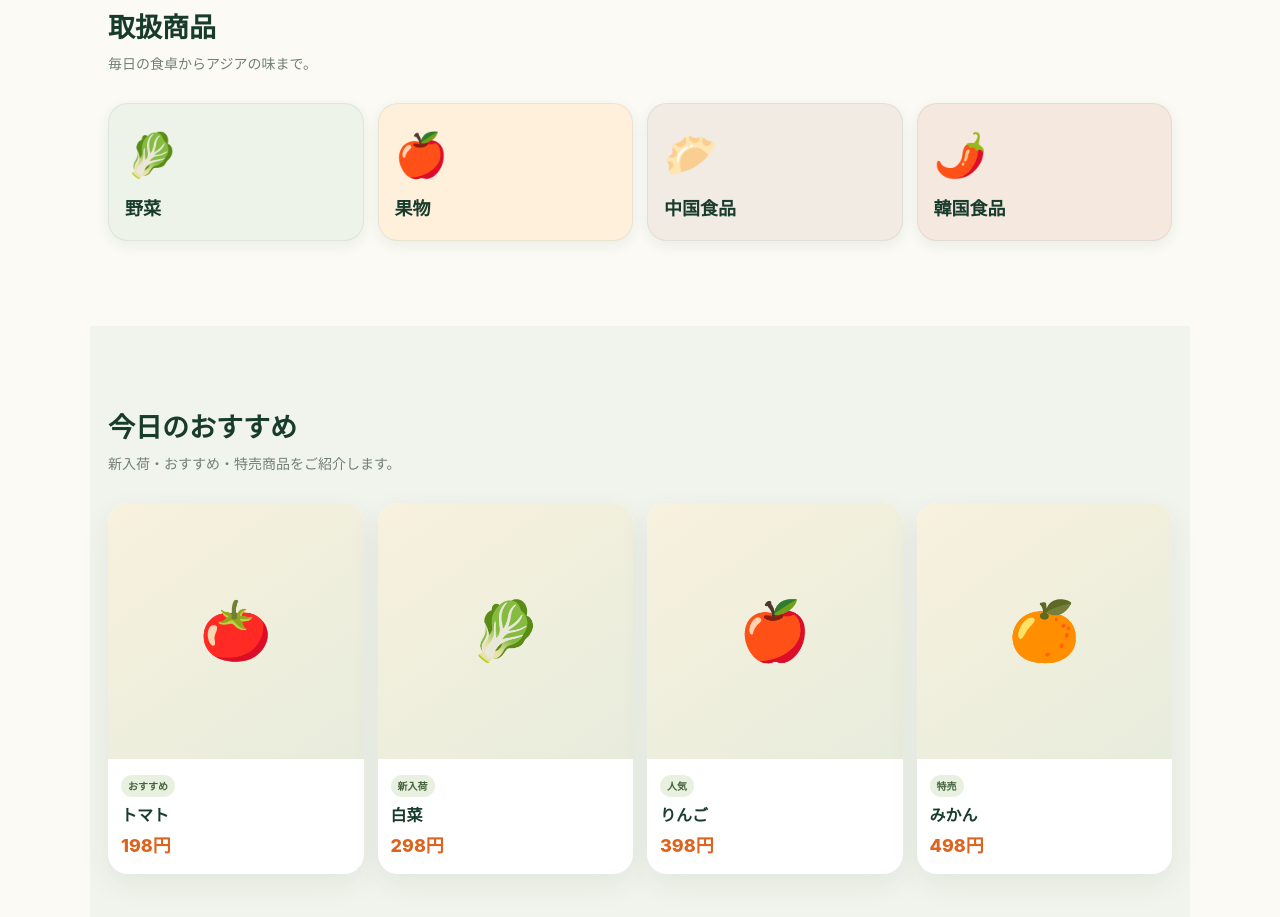
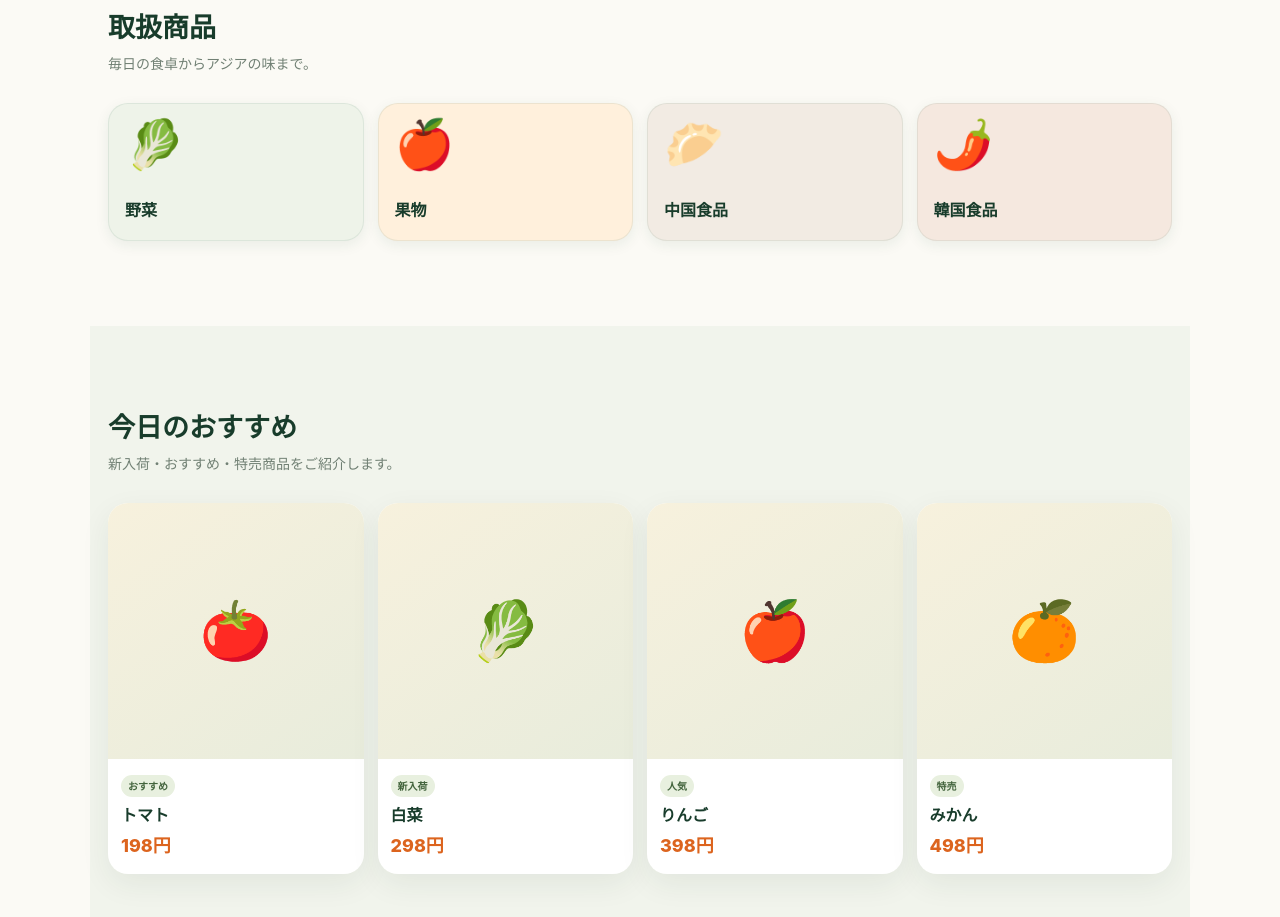
Before and after one commit to kimzuhyuk199892-eng/fukushin-seikaten, a plain HTML site: page index.html in a window 1280 px wide. Shown: the part 800-1717 px from the top of the page. Drawn offline with Linux system fonts and the light colour scheme.

Commit message:
Update index.html

```diff
--- a/index.html
+++ b/index.html
@@ -310,13 +310,11 @@
       background: #f5e8df;
     }
 
-    .category-icon {
-      font-size: 43px;
-    }
-
-    .category-card strong {
-      font-size: 18px;
-    }
+  .category-icon {
+  font-size: 48px;
+  line-height: 1;
+  margin-bottom: 14px;
+}
 
     /* =========================
        PRODUCTS
```
